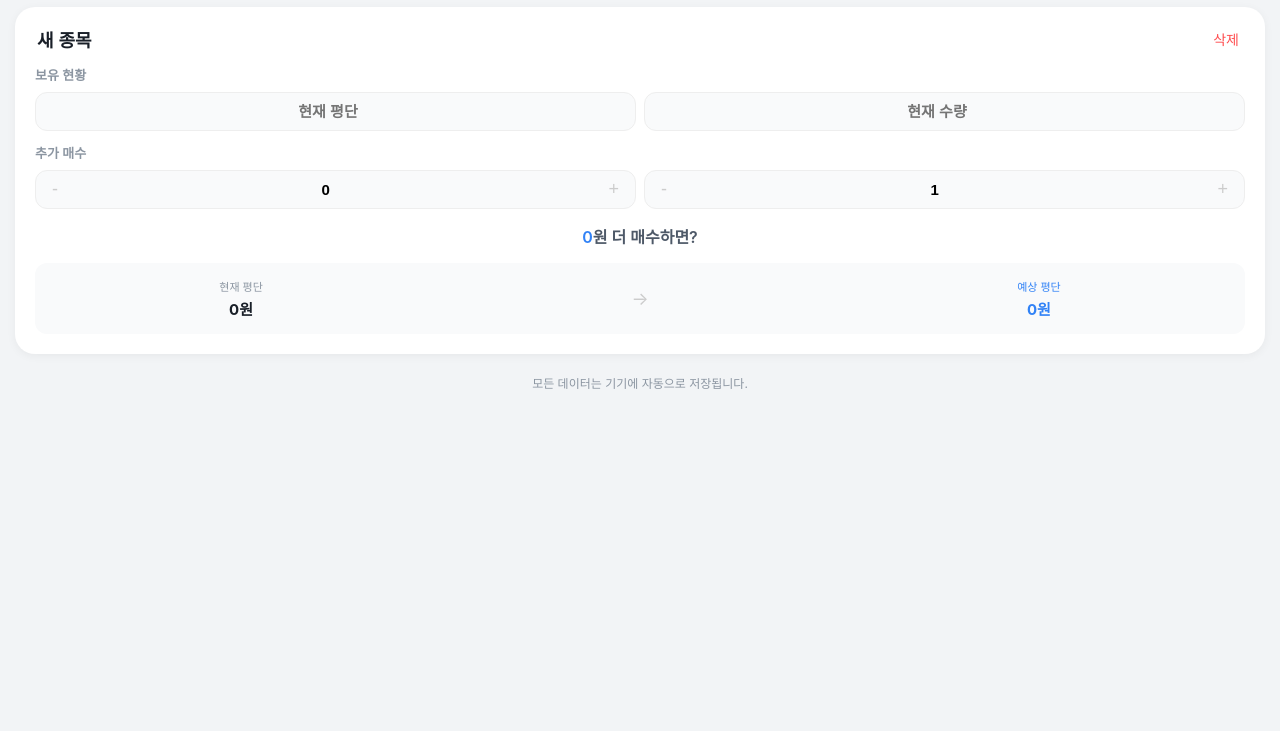
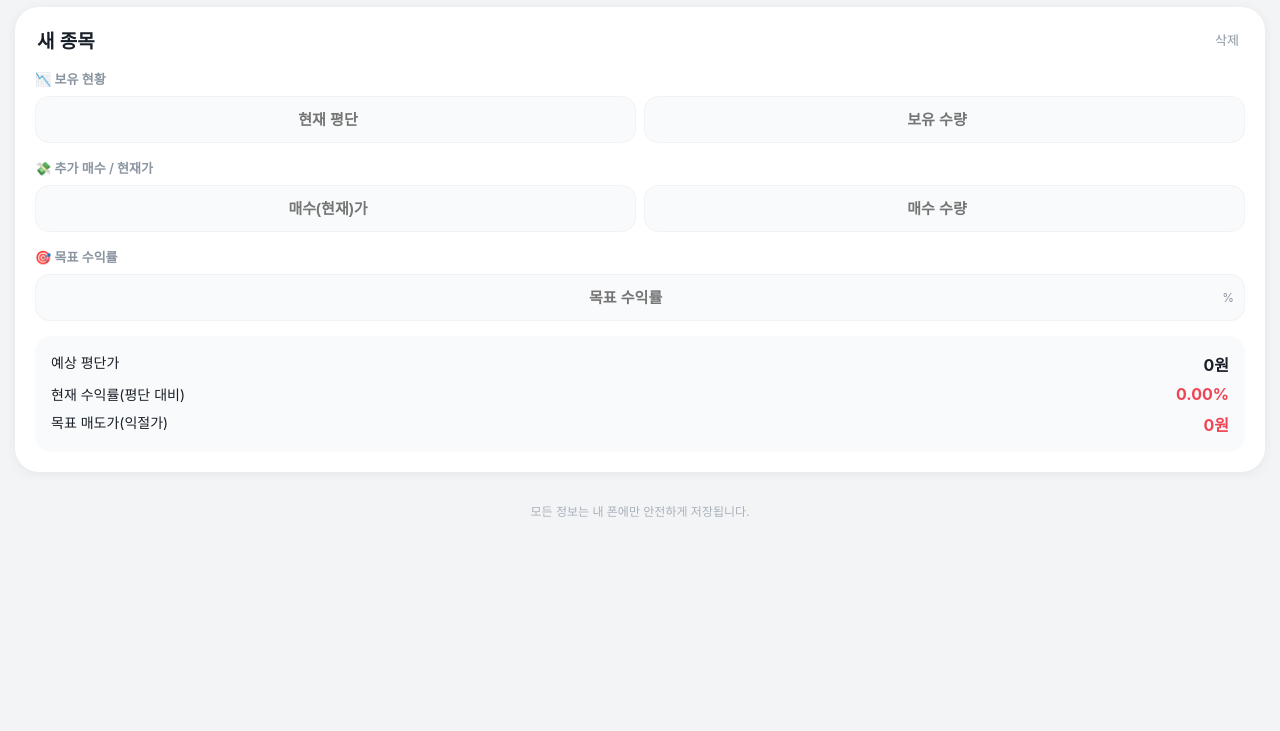
Before and after one commit to kyd5432/stock-calc, a plain HTML site: page index.html in a window 1280 px wide. Shown: the part 69-800 px from the top of the page. Drawn offline with Linux system fonts and the light colour scheme.

Commit message:
Update index.html
평단 퍼센트 추가

```diff
--- a/index.html
+++ b/index.html
@@ -5,84 +5,77 @@
     <meta name="viewport" content="width=device-width, initial-scale=1.0, maximum-scale=1.0, user-scalable=no">
     <meta name="apple-mobile-web-app-capable" content="yes">
     <meta name="apple-mobile-web-app-status-bar-style" content="default">
-    <title>나만의 주식 관리</title>
+    <title>주식 매니저 Pro</title>
     <style>
-        :root { --blue: #3182f6; --gray-bg: #f2f4f6; --text-main: #191f28; --text-sub: #8b95a1; --red: #ff4d4f; }
+        :root { --blue: #3182f6; --gray-bg: #f2f4f6; --text-main: #191f28; --text-sub: #8b95a1; --red: #f04452; --green: #32d08d; }
         body { font-family: -apple-system, sans-serif; background-color: var(--gray-bg); margin: 0; padding: 20px 15px 100px 15px; color: var(--text-main); -webkit-user-select: none; }
 
-        /* 헤더 스타일 */
         .header { display: flex; justify-content: space-between; align-items: center; margin-bottom: 20px; padding: 0 5px; }
         .header h1 { font-size: 22px; font-weight: bold; margin: 0; }
         .add-btn { background: var(--blue); color: white; border: none; border-radius: 10px; padding: 8px 15px; font-weight: bold; font-size: 14px; }
 
-        /* 종목 카드 */
-        .card { background: white; border-radius: 20px; padding: 20px; margin-bottom: 20px; box-shadow: 0 2px 10px rgba(0,0,0,0.05); position: relative; }
-        .card-header { display: flex; justify-content: space-between; align-items: center; margin-bottom: 15px; }
-        .stock-name-input { border: none; font-size: 18px; font-weight: bold; color: var(--text-main); width: 70%; outline: none; }
-        .del-btn { background: none; border: none; color: var(--red); font-size: 14px; font-weight: 500; }
+        .card { background: white; border-radius: 24px; padding: 20px; margin-bottom: 20px; box-shadow: 0 2px 12px rgba(0,0,0,0.06); }
+        .card-header { display: flex; justify-content: space-between; align-items: center; margin-bottom: 18px; }
+        .stock-name-input { border: none; font-size: 19px; font-weight: bold; color: var(--text-main); width: 70%; outline: none; }
+        .del-btn { background: none; border: none; color: var(--text-sub); font-size: 13px; }
 
-        .title { font-size: 13px; font-weight: 600; color: var(--text-sub); margin-bottom: 8px; }
+        .section-title { font-size: 13px; font-weight: 600; color: var(--text-sub); margin: 15px 0 8px 0; display: flex; align-items: center; gap: 4px; }
 
-        .input-row { display: flex; gap: 8px; margin-bottom: 12px; }
-        .input-box { flex: 1; background: #f9fafb; border-radius: 12px; display: flex; align-items: center; padding: 2px 8px; border: 1px solid #eee; }
-        .input-box input { border: none; background: transparent; width: 100%; text-align: center; font-size: 15px; font-weight: bold; padding: 8px 0; outline: none; }
-        .btn-ctrl { background: none; border: none; font-size: 18px; color: #ccc; padding: 0 8px; cursor: pointer; }
+        .input-row { display: flex; gap: 8px; margin-bottom: 10px; }
+        .input-box { flex: 1; background: #f9fafb; border-radius: 14px; display: flex; align-items: center; padding: 4px 10px; border: 1px solid #f2f2f2; }
+        .input-box input { border: none; background: transparent; width: 100%; text-align: center; font-size: 15px; font-weight: bold; padding: 10px 0; outline: none; color: #333; }
+        .unit { font-size: 12px; color: var(--text-sub); margin-left: 2px; }
 
-        .highlight-text { text-align: center; font-size: 16px; font-weight: 600; margin: 15px 0; color: #4e5968; }
-        .highlight-text span { color: var(--blue); }
+        /* 결과 영역 */
+        .result-box { background: #f9fafb; border-radius: 16px; padding: 16px; margin-top: 15px; }
+        .result-row { display: flex; justify-content: space-between; margin-bottom: 8px; font-size: 14px; }
+        .result-row:last-child { margin-bottom: 0; }
+        .val-bold { font-weight: bold; font-size: 16px; }
+        .up { color: var(--red); }
+        .down { color: var(--blue); }
 
-        .comparison { display: flex; justify-content: space-around; align-items: center; background: #f9fafb; border-radius: 12px; padding: 15px 0; }
-        .comp-item { text-align: center; }
-        .comp-label { font-size: 11px; color: var(--text-sub); margin-bottom: 4px; }
-        .comp-val { font-size: 15px; font-weight: bold; }
-        .arrow { color: #ccc; font-size: 18px; }
-
-        /* 하단 안내 */
-        .footer-info { text-align: center; color: var(--text-sub); font-size: 12px; margin-top: 20px; }
+        .footer-info { text-align: center; color: var(--text-sub); font-size: 12px; margin-top: 30px; opacity: 0.7; }
     </style>
 </head>
 <body>
 
     <div class="header">
-        <h1>내 종목 평단</h1>
+        <h1>내 주식 계산기</h1>
         <button class="add-btn" onclick="addStock()">+ 종목 추가</button>
     </div>
 
-    <div id="stockList">
-        </div>
+    <div id="stockList"></div>
 
-    <div class="footer-info">모든 데이터는 기기에 자동으로 저장됩니다.</div>
+    <div class="footer-info">모든 정보는 내 폰에만 안전하게 저장됩니다.</div>
 
 <script>
     let stocks = [];
 
-    // 초기 로드
     window.onload = () => {
-        const saved = localStorage.getItem('myStocks');
+        const saved = localStorage.getItem('myStocksV2');
         if (saved) {
             stocks = JSON.parse(saved);
             render();
         } else {
-            addStock(); // 데이터 없으면 기본 하나 생성
+            addStock();
         }
     }
 
-    // 종목 추가
     function addStock() {
         const newStock = {
             id: Date.now(),
             name: "새 종목",
-            curPrice: "",
-            curQty: "",
-            buyPrice: 0,
-            buyQty: 1
+            curPrice: "",   // 현재 평단
+            curQty: "",     // 현재 수량
+            buyPrice: "",   // 추가 매수가
+            buyQty: "",     // 추가 수량
+            targetRate: ""  // 목표 수익률 %
         };
         stocks.push(newStock);
         save();
         render();
     }
 
-    // 종목 삭제
     function deleteStock(id) {
         if(confirm("이 종목을 삭제할까요?")) {
             stocks = stocks.filter(s => s.id !== id);
@@ -91,43 +84,51 @@
         }
     }
 
-    // 값 업데이트
     function updateValue(id, field, value) {
         const stock = stocks.find(s => s.id === id);
         if (stock) {
-            stock[field] = field.includes('Qty') || field.includes('Price') ? parseFloat(value) || 0 : value;
+            stock[field] = value;
             save();
-            calc(id);
+            refreshCard(id);
         }
     }
 
-    // 스텝 조절 (+, - 버튼)
-    function step(id, field, amount) {
-        const stock = stocks.find(s => s.id === id);
-        if (stock) {
-            stock[field] = Math.max(0, (parseFloat(stock[field]) || 0) + amount);
-            document.getElementById(`${field}-${id}`).value = stock[field];
-            save();
-            calc(id);
-        }
+    function save() {
+        localStorage.setItem('myStocksV2', JSON.stringify(stocks));
     }
 
-    // 계산 로직
-    function calc(id) {
+    function refreshCard(id) {
         const s = stocks.find(s => s.id === id);
-        const totalBuy = s.buyPrice * s.buyQty;
-        const totalQty = (parseFloat(s.curQty) || 0) + (parseFloat(s.buyQty) || 0);
-        const totalCost = ((parseFloat(s.curPrice) || 0) * (parseFloat(s.curQty) || 0)) + totalBuy;
+        if(!s) return;
 
+        const cP = parseFloat(s.curPrice) || 0;
+        const cQ = parseFloat(s.curQty) || 0;
+        const bP = parseFloat(s.buyPrice) || 0;
+        const bQ = parseFloat(s.buyQty) || 0;
+        const tR = parseFloat(s.targetRate) || 0;
+
+        // 1. 평단가 계산
+        const totalQty = cQ + bQ;
+        const totalCost = (cP * cQ) + (bP * bQ);
         const newAvg = totalQty > 0 ? Math.floor(totalCost / totalQty) : 0;
 
-        document.getElementById(`totalBuy-${id}`).innerText = totalBuy.toLocaleString();
-        document.getElementById(`resCur-${id}`).innerText = (parseFloat(s.curPrice) || 0).toLocaleString() + "원";
-        document.getElementById(`resNew-${id}`).innerText = newAvg.toLocaleString() + "원";
-    }
+        // 2. 현재 수익률 계산 (추가 매수가를 현재가로 가정 시)
+        let profitRate = 0;
+        if (cP > 0 && bP > 0) {
+            profitRate = ((bP - cP) / cP) * 100;
+        }
 
-    function save() {
-        localStorage.setItem('myStocks', JSON.stringify(stocks));
+        // 3. 목표가 계산 (평단 기준)
+        const targetPrice = newAvg > 0 ? Math.floor(newAvg * (1 + tR / 100)) : 0;
+
+        // UI 업데이트
+        document.getElementById(`resAvg-${id}`).innerText = newAvg.toLocaleString() + "원";
+
+        const rateEl = document.getElementById(`resRate-${id}`);
+        rateEl.innerText = profitRate.toFixed(2) + "%";
+        rateEl.className = `val-bold ${profitRate >= 0 ? 'up' : 'down'}`;
+
+        document.getElementById(`resTarget-${id}`).innerText = targetPrice.toLocaleString() + "원";
     }
 
     function render() {
@@ -135,55 +136,50 @@
         list.innerHTML = '';
 
         stocks.forEach(s => {
-            const totalBuy = s.buyPrice * s.buyQty;
-            const totalQty = (parseFloat(s.curQty) || 0) + (parseFloat(s.buyQty) || 0);
-            const totalCost = ((parseFloat(s.curPrice) || 0) * (parseFloat(s.curQty) || 0)) + totalBuy;
-            const newAvg = totalQty > 0 ? Math.floor(totalCost / totalQty) : 0;
-
             list.innerHTML += `
                 <div class="card" id="card-${s.id}">
                     <div class="card-header">
-                        <input type="text" class="stock-name-input" value="${s.name}" oninput="updateValue(${s.id}, 'name', this.value)" placeholder="종목명 입력">
+                        <input type="text" class="stock-name-input" value="${s.name}" oninput="updateValue(${s.id}, 'name', this.value)" placeholder="종목명">
                         <button class="del-btn" onclick="deleteStock(${s.id})">삭제</button>
                     </div>
 
-                    <div class="title">보유 현황</div>
+                    <div class="section-title">📉 보유 현황</div>
                     <div class="input-row">
                         <div class="input-box"><input type="number" value="${s.curPrice}" placeholder="현재 평단" oninput="updateValue(${s.id}, 'curPrice', this.value)"></div>
-                        <div class="input-box"><input type="number" value="${s.curQty}" placeholder="현재 수량" oninput="updateValue(${s.id}, 'curQty', this.value)"></div>
+                        <div class="input-box"><input type="number" value="${s.curQty}" placeholder="보유 수량" oninput="updateValue(${s.id}, 'curQty', this.value)"></div>
                     </div>
 
-                    <div class="title">추가 매수</div>
+                    <div class="section-title">💸 추가 매수 / 현재가</div>
+                    <div class="input-row">
+                        <div class="input-box"><input type="number" value="${s.buyPrice}" placeholder="매수(현재)가" oninput="updateValue(${s.id}, 'buyPrice', this.value)"></div>
+                        <div class="input-box"><input type="number" value="${s.buyQty}" placeholder="매수 수량" oninput="updateValue(${s.id}, 'buyQty', this.value)"></div>
+                    </div>
+
+                    <div class="section-title">🎯 목표 수익률</div>
                     <div class="input-row">
                         <div class="input-box">
-                            <button class="btn-ctrl" onclick="step(${s.id}, 'buyPrice', -1000)">-</button>
-                            <input type="number" id="buyPrice-${s.id}" value="${s.buyPrice}" oninput="updateValue(${s.id}, 'buyPrice', this.value)">
-                            <button class="btn-ctrl" onclick="step(${s.id}, 'buyPrice', 1000)">+</button>
-                        </div>
-                        <div class="input-box">
-                            <button class="btn-ctrl" onclick="step(${s.id}, 'buyQty', -1)">-</button>
-                            <input type="number" id="buyQty-${s.id}" value="${s.buyQty}" oninput="updateValue(${s.id}, 'buyQty', this.value)">
-                            <button class="btn-ctrl" onclick="step(${s.id}, 'buyQty', 1)">+</button>
+                            <input type="number" value="${s.targetRate}" placeholder="목표 수익률" oninput="updateValue(${s.id}, 'targetRate', this.value)">
+                            <span class="unit">%</span>
                         </div>
                     </div>
 
-                    <div class="highlight-text">
-                        <span id="totalBuy-${s.id}">${totalBuy.toLocaleString()}</span>원 더 매수하면?
-                    </div>
-
-                    <div class="comparison">
-                        <div class="comp-item">
-                            <div class="comp-label">현재 평단</div>
-                            <div class="comp-val" id="resCur-${s.id}">${(parseFloat(s.curPrice) || 0).toLocaleString()}원</div>
+                    <div class="result-box">
+                        <div class="result-row">
+                            <span>예상 평단가</span>
+                            <span class="val-bold" id="resAvg-${s.id}">0원</span>
                         </div>
-                        <div class="arrow">→</div>
-                        <div class="comp-item">
-                            <div class="comp-label" style="color:var(--blue)">예상 평단</div>
-                            <div class="comp-val" id="resNew-${s.id}" style="color:var(--blue)">${newAvg.toLocaleString()}원</div>
+                        <div class="result-row">
+                            <span>현재 수익률(평단 대비)</span>
+                            <span class="val-bold" id="resRate-${s.id}">0%</span>
+                        </div>
+                        <div class="result-row">
+                            <span>목표 매도가(익절가)</span>
+                            <span class="val-bold up" id="resTarget-${s.id}">0원</span>
                         </div>
                     </div>
                 </div>
             `;
+            refreshCard(s.id);
         });
     }
 </script>
```
